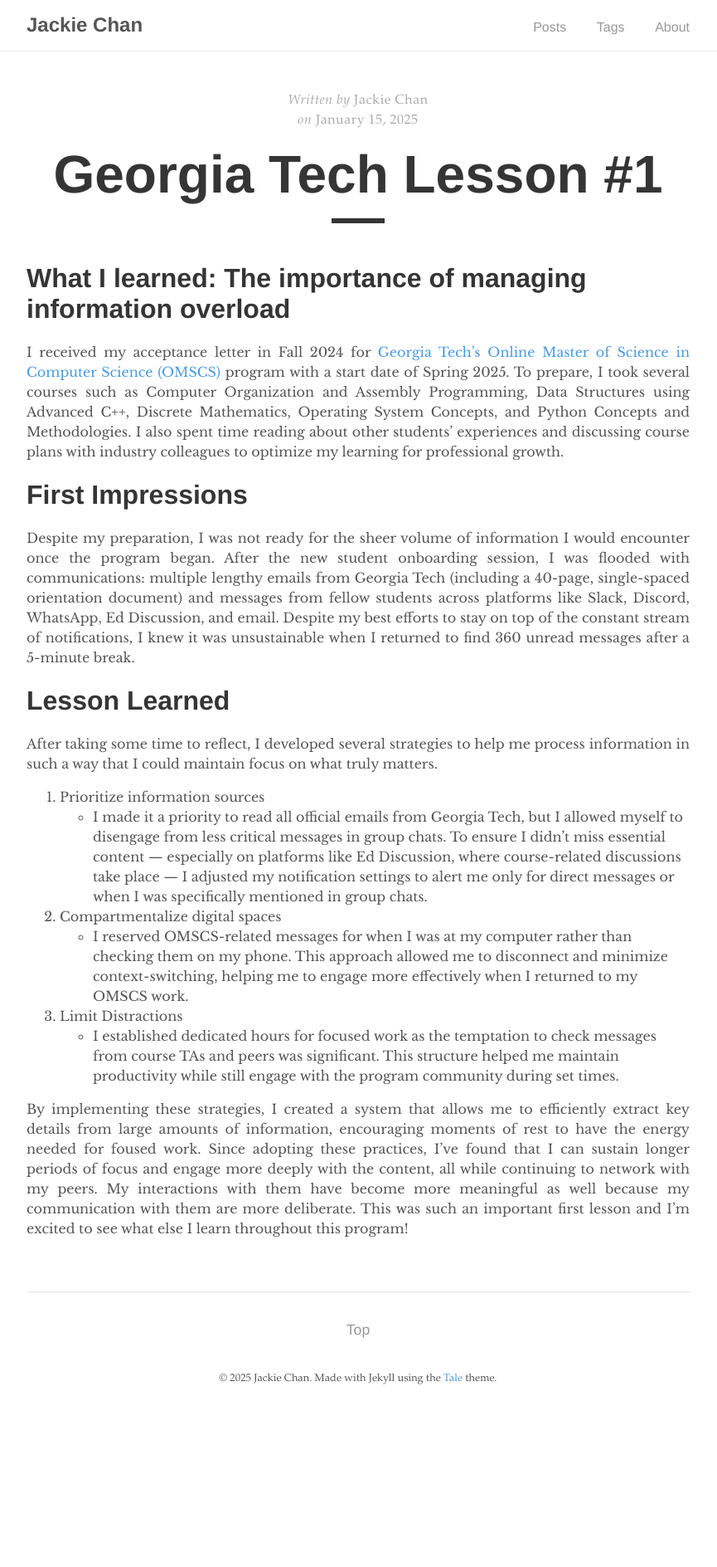
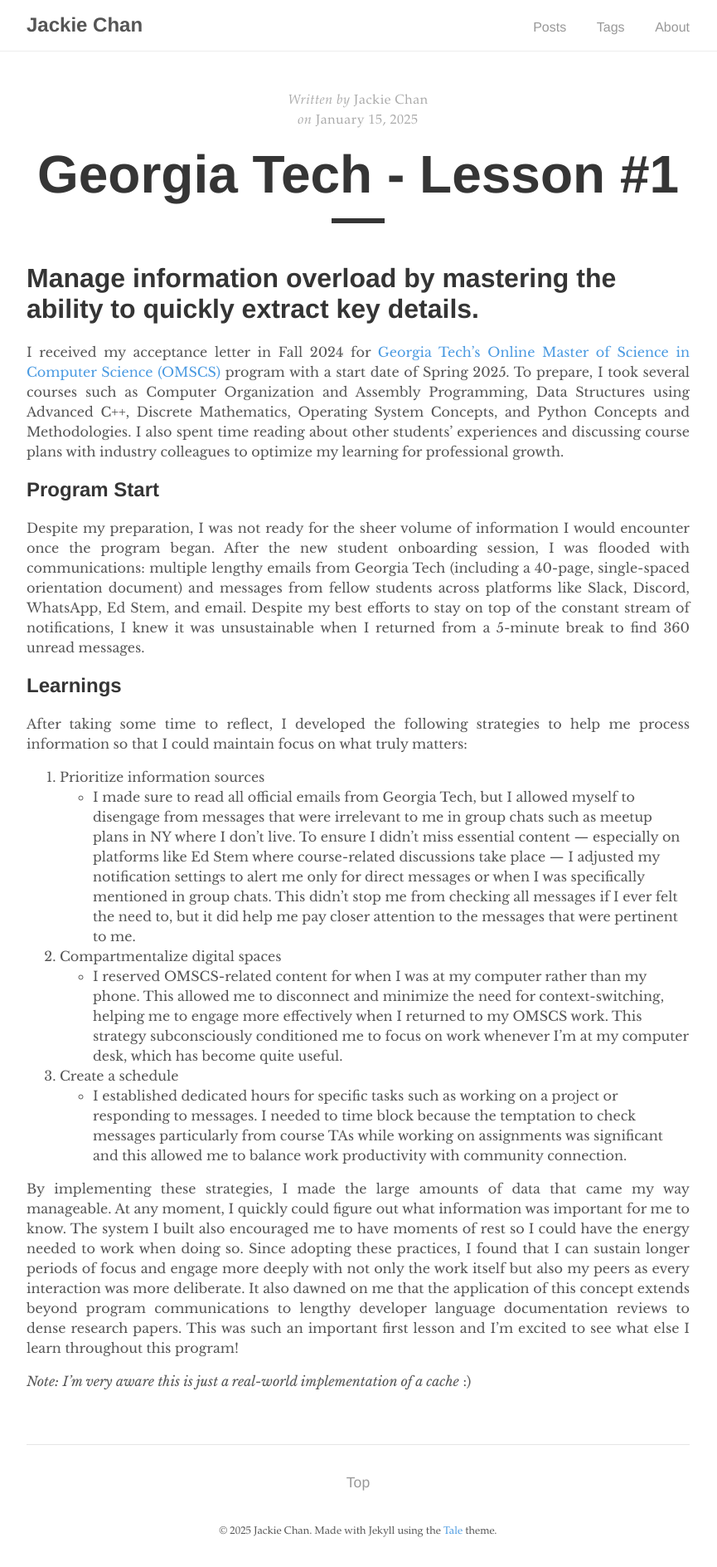
Before and after one commit to jackiechanmakes/jackiechanmakes.github.io, a Jekyll site: the page built from _posts/2025-01-15-beginning-georgia-tech.md, in a window 1280 px wide. Shown: the whole page at 83% size, without its empty margins (208-1073 px from the left). Built offline with Jekyll 4.4.1, drawn with Linux system fonts in a browser that asks for light colours; before the commit the page ends 1704 px from its top, so only the background shows below that.

Commit message:
Edit post

```diff
--- a/_posts/2025-01-15-beginning-georgia-tech.md
+++ b/_posts/2025-01-15-beginning-georgia-tech.md
@@ -1,26 +1,28 @@
 ---
 layout: post
-title: "Georgia Tech Lesson #1"
+title: "Georgia Tech - Lesson #1"
 author: "Jackie Chan"
 excerpt_separator: <!--more-->
 tags: gatech
 ---
 
-# What I learned: The importance of managing information overload<!--more-->
+# Manage information overload by mastering the ability to quickly extract key details.<!--more-->
 
 I received my acceptance letter in Fall 2024 for [Georgia Tech's Online Master of Science in Computer Science (OMSCS)](https://catalog.gatech.edu/programs/computer-science-ms/#requirementstext) program with a start date of Spring 2025. To prepare, I took several courses such as Computer Organization and Assembly Programming, Data Structures using Advanced C++, Discrete Mathematics, Operating System Concepts, and Python Concepts and Methodologies. I also spent time reading about other students' experiences and discussing course plans with industry colleagues to optimize my learning for professional growth.
 
-# First Impressions
-Despite my preparation, I was not ready for the sheer volume of information I would encounter once the program began. After the new student onboarding session, I was flooded with communications: multiple lengthy emails from Georgia Tech (including a 40-page, single-spaced orientation document) and messages from fellow students across platforms like Slack, Discord, WhatsApp, Ed Discussion, and email. Despite my best efforts to stay on top of the constant stream of notifications, I knew it was unsustainable when I returned to find 360 unread messages after a 5-minute break.
+## Program Start
+Despite my preparation, I was not ready for the sheer volume of information I would encounter once the program began. After the new student onboarding session, I was flooded with communications: multiple lengthy emails from Georgia Tech (including a 40-page, single-spaced orientation document) and messages from fellow students across platforms like Slack, Discord, WhatsApp, Ed Stem, and email. Despite my best efforts to stay on top of the constant stream of notifications, I knew it was unsustainable when I returned from a 5-minute break to find 360 unread messages.
 
-# Lesson Learned
-After taking some time to reflect, I developed several strategies to help me process information in such a way that I could maintain focus on what truly matters.
+## Learnings
+After taking some time to reflect, I developed the following strategies to help me process information so that I could maintain focus on what truly matters:
 
 1. Prioritize information sources
-   - I made it a priority to read all official emails from Georgia Tech, but I allowed myself to disengage from less critical messages in group chats. To ensure I didn’t miss essential content — especially on platforms like Ed Discussion, where course-related discussions take place — I adjusted my notification settings to alert me only for direct messages or when I was specifically mentioned in group chats.
+   - I made sure to read all official emails from Georgia Tech, but I allowed myself to disengage from messages that were irrelevant to me in group chats such as meetup plans in NY where I don't live. To ensure I didn’t miss essential content — especially on platforms like Ed Stem where course-related discussions take place — I adjusted my notification settings to alert me only for direct messages or when I was specifically mentioned in group chats. This didn't stop me from checking all messages if I ever felt the need to, but it did help me pay closer attention to the messages that were pertinent to me.
 2. Compartmentalize digital spaces
-   - I reserved OMSCS-related messages for when I was at my computer rather than checking them on my phone. This approach allowed me to disconnect and minimize context-switching, helping me to engage more effectively when I returned to my OMSCS work.
-3. Limit Distractions
-   - I established dedicated hours for focused work as the temptation to check messages from course TAs and peers was significant. This structure helped me maintain productivity while still engage with the program community during set times.
+   - I reserved OMSCS-related content for when I was at my computer rather than my phone. This allowed me to disconnect and minimize the need for context-switching, helping me to engage more effectively when I returned to my OMSCS work. This strategy subconsciously conditioned me to focus on work whenever I'm at my computer desk, which has become quite useful.
+3. Create a schedule
+   - I established dedicated hours for specific tasks such as working on a project or responding to messages. I needed to time block because the temptation to check messages particularly from course TAs while working on assignments was significant and this allowed me to balance work productivity with community connection.
 
-By implementing these strategies, I created a system that allows me to efficiently extract key details from large amounts of information, encouraging moments of rest to have the energy needed for foused work. Since adopting these practices, I've found that I can sustain longer periods of focus and engage more deeply with the content, all while continuing to network with my peers. My interactions with them have become more meaningful as well because my communication with them are more deliberate. This was such an important first lesson and I’m excited to see what else I learn throughout this program!
+By implementing these strategies, I made the large amounts of data that came my way manageable. At any moment, I quickly could figure out what information was important for me to know. The system I built also encouraged me to have moments of rest so I could have the energy needed to work when doing so. Since adopting these practices, I found that I can sustain longer periods of focus and engage more deeply with not only the work itself but also my peers as every interaction was more deliberate. It also dawned on me that the application of this concept extends beyond program communications to lengthy developer language documentation reviews to dense research papers. This was such an important first lesson and I’m excited to see what else I learn throughout this program!
+
+_Note: I'm very aware this is just a real-world implementation of a cache_ :)
```
Also changed, not shown: 6 other files.
